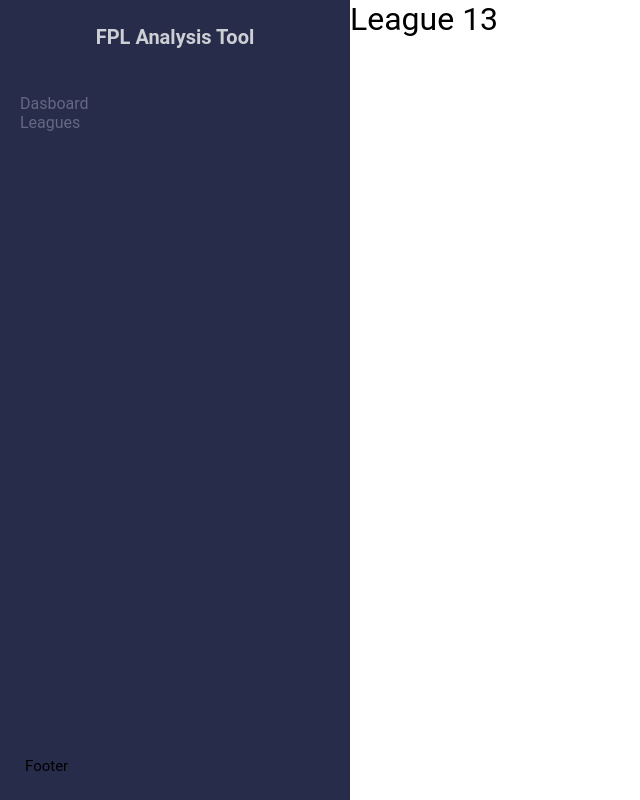
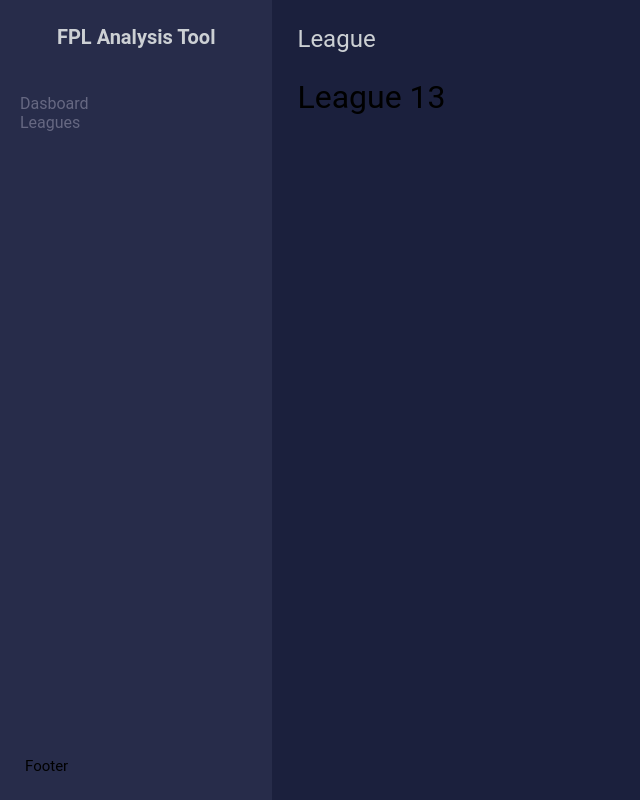
Before and after one commit to nesadrian/fpl-analysis-tool, a Vue app: page /leagues/13 in a window 1280 px wide. Shown: the whole page, without its empty margins (0-640 px from the left). Built offline with nearby package versions, Linux system fonts and the light colour scheme; no server answers.

Commit message:
Add page title and loader

```diff
--- a/src/pages/LeaguePage.vue
+++ b/src/pages/LeaguePage.vue
@@ -1,9 +1,26 @@
 <template>
-  <h1>League {{ $route.params.id }}</h1>
+  <main v-if="loading" className="loader-container">
+    <MoonLoader />
+  </main>
+  <main v-else className="main-container">
+    <PageTitle text="League" />
+    <h1>League {{ $route.params.id }}</h1>
+  </main>
 </template>
 
 <script>
+import PageTitle from '../components/PageTitle'
+import MoonLoader from 'vue-spinner/src/MoonLoader.vue'
+
 export default {
-
+  data() {
+    return {
+      loading: false,
+    }
+  },
+  components: {
+    PageTitle,
+    MoonLoader
+  }
 }
 </script>
```
